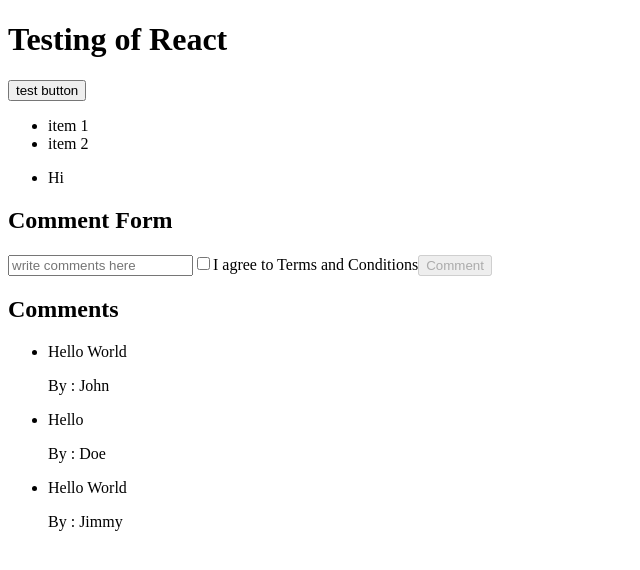
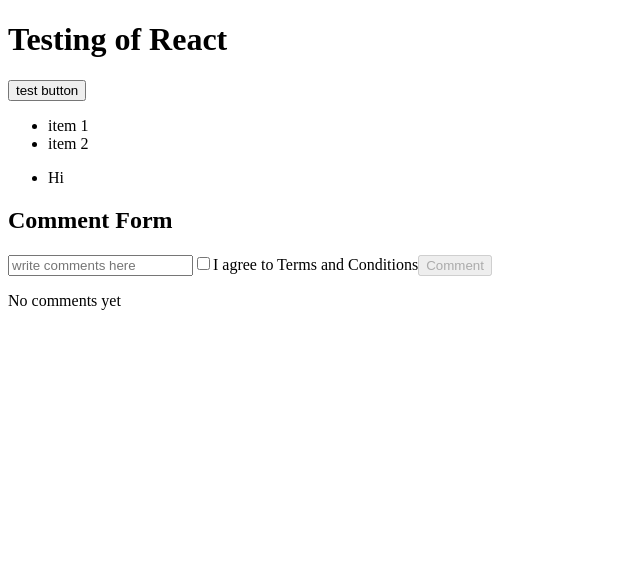
Before and after one commit to TausifM/Jest-React-Testing, a React (Create React App) app: page / in a window 1280 px wide. Shown: the top 570 px of the page, without its empty margins (0-640 px from the left). Built offline with nearby package versions, Linux system fonts and the light colour scheme.

Commit message:
Comments added by State

```diff
--- a/src/App.js
+++ b/src/App.js
@@ -1,12 +1,11 @@
+import { useState } from "react";
 import CommentForm from "./components/CommentForm";
 import CommentList from "./components/CommentList";
 
 function App() {
-  const comments = [
-    { id: 1, name: "John", comment: "Hello World" },
-    { id: 2, name: "Doe", comment: "Hello" },
-    { id: 3, name: "Jimmy", comment: "Hello World" },
-  ];
+  //After Intergration Testing Comments are stored in the state
+  // Functionality is implemented
+  const [comments, setComments] = useState([]);
   return (
     <div className="App" data-testid="myrootdiv">
       <h1>Testing of React</h1>
@@ -17,7 +16,7 @@
         <li>item 2</li>
         <li><p>Hi</p></li>
       </ul>
-      <CommentForm />
+      <CommentForm  setComments={setComments}/>
       <CommentList allcomments={comments} />
     </div>
   );
--- a/src/components/CommentForm.jsx
+++ b/src/components/CommentForm.jsx
@@ -1,8 +1,12 @@
 import React, { useState } from "react";
 
-const CommentForm = () => {
+const CommentForm = ({ setComments }) => {
   const [text, setText] = useState("");
   const [checked, setChecked] = useState(false);
+  const addComments = () => {
+    setComments((prev) => [...prev, { id: Date.now(), comment: text , name : checked ? "Anonymous" : "User" }]);
+    setText("");
+  };
   return (
     <div>
       <h2>Comment Form</h2>
@@ -16,15 +20,12 @@
         type="checkbox"
         id="checkbox"
         defaultChecked={checked}
-        placeholder="write comments here"
-        value={text}
         onChange={() => setChecked(!checked)}
       />
       <label htmlFor="checkbox">I agree to Terms and Conditions</label>
-      <button
-      disabled={!checked || !text}
-      onClick={() => { console.log("Comment submitted") }}
-      >Comment</button>
+      <button disabled={!checked || !text} onClick={addComments}>
+        Comment
+      </button>
     </div>
   );
 };
--- a/src/components/CommentList.jsx
+++ b/src/components/CommentList.jsx
@@ -12,7 +12,7 @@
         {allcomments.map((item) => (
           <li key={item.id}>
             <p>{item.comment}</p>
-            <p>By : {item.name}</p>
+            <p>By :{item.name}</p>
           </li>
         ))}
       </ul>
```
Also changed, not shown: 1 other file (tests, documents, lock files or other folders).
